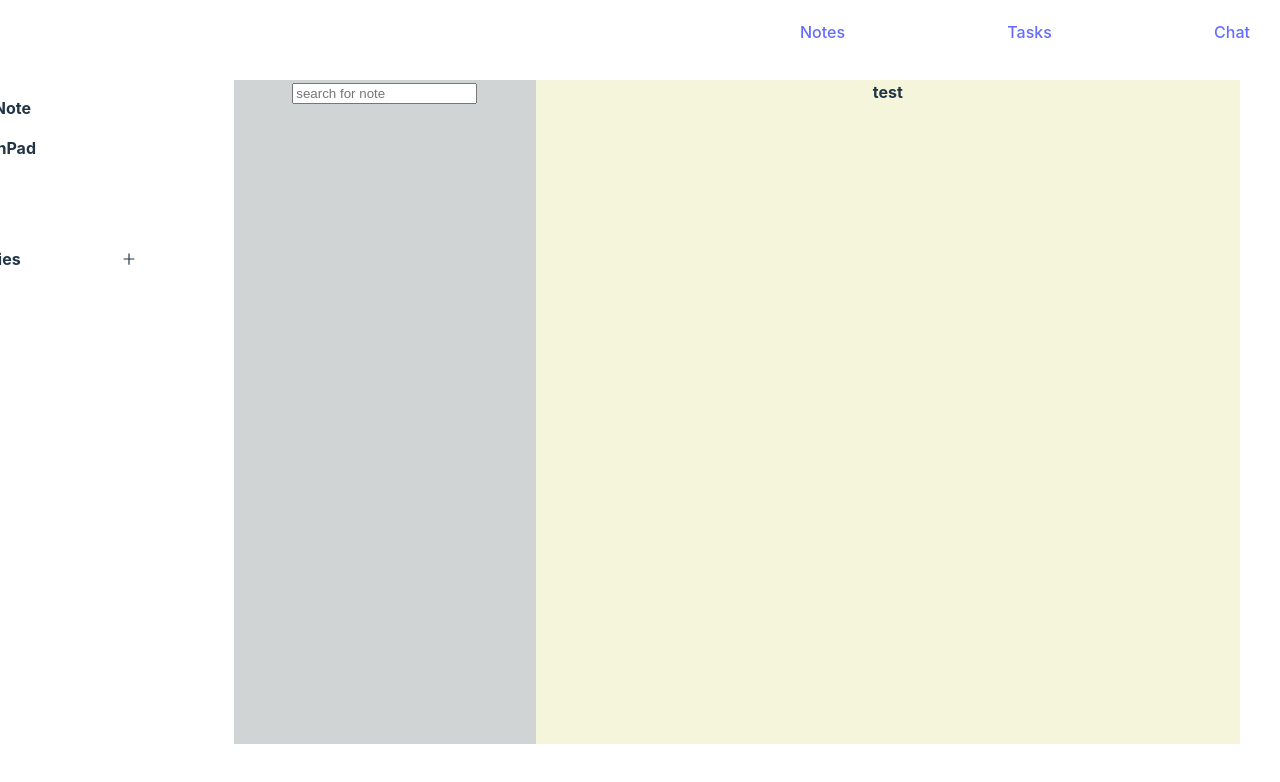
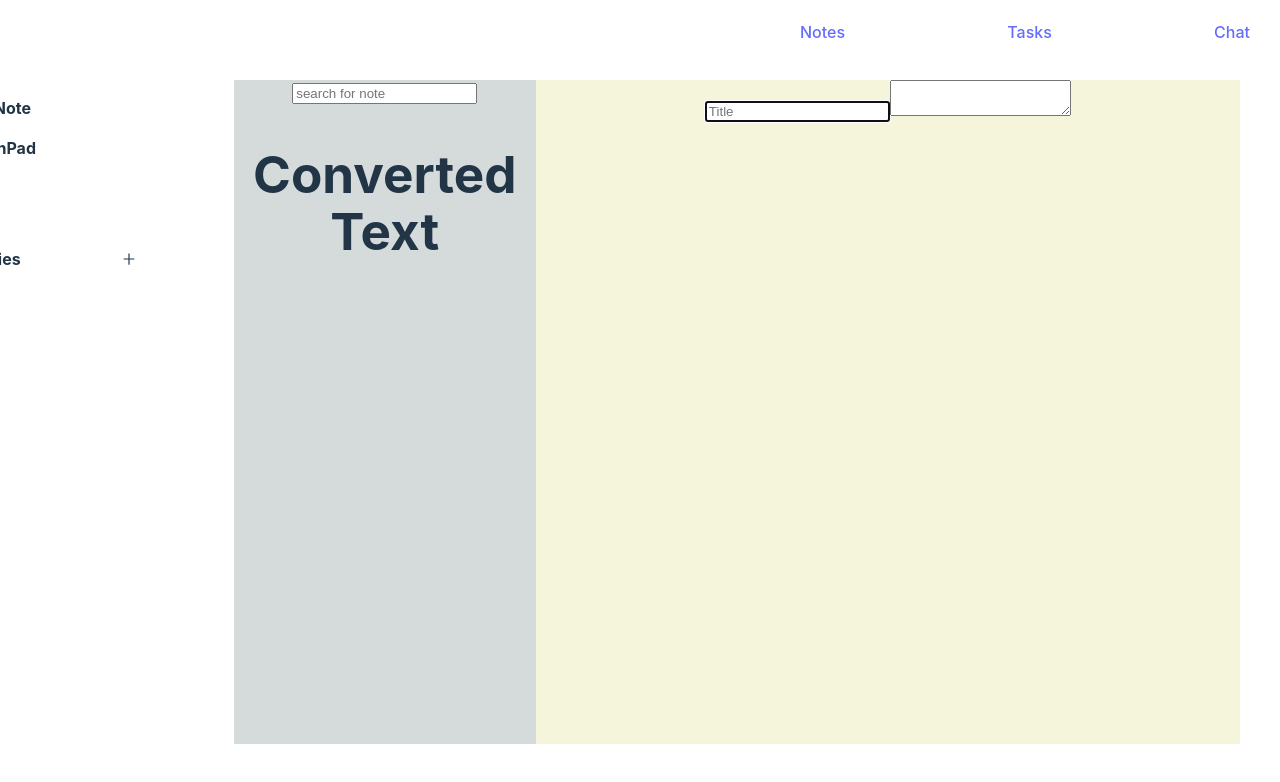
Before and after one commit to MarwenCode/MIND-3, a React (Vite) app in the folder client/: page /notes in a window 1280 px wide. Shown: the top 782 px of the page. Built offline with nearby package versions, Linux system fonts and the light colour scheme.

Commit message:
markdow notes with useContext

```diff
--- a/client/package.json
+++ b/client/package.json
@@ -14,6 +14,7 @@
     "react": "^18.2.0",
     "react-dom": "^18.2.0",
     "react-icons": "^4.8.0",
+    "react-markdown": "^8.0.5",
     "react-router-dom": "^6.8.2",
     "sass": "^1.58.3"
   },
--- a/client/src/App.jsx
+++ b/client/src/App.jsx
@@ -1,4 +1,4 @@
-import { useState } from 'react';
+import { useState, AppContext } from 'react';
 import { BrowserRouter as Router, Routes, Route } from "react-router-dom";
 import Register from './pages/register/Register';
 import Login from './pages/login/Login';
@@ -9,6 +9,7 @@ import Notes from './components/notes/Notes';
 import './App.scss'
 
 function App() {
+
 
 
   return (
--- a/client/src/components/notes/Notes.jsx
+++ b/client/src/components/notes/Notes.jsx
@@ -1,11 +1,25 @@
-import React from "react";
+import React, { useContext } from "react";
+import ReactMarkdown from "react-markdown";
 import { MdOutlineAdd, MdExpandMore } from "react-icons/md";
 import { FaPen } from "react-icons/fa";
 import { GoNote } from "react-icons/go";
 import { AiOutlinePlus } from "react-icons/ai";
 import "./notes.scss";
+import { AppContext } from "../../context/context";
 
 const Notes = () => {
+  const { markdownText, setMarkdownText, setMarkdownTitle, markdownTitle } = useContext(AppContext);
+  const markdownContent = `# ${markdownTitle}\n\n${markdownText}`;
+
+  const onInputChange = (e) => {
+    const newValue = e.currentTarget.value;
+    setMarkdownText(newValue);
+  };
+  const onInputChangeTitle = (e) => {
+    const newValue = e.currentTarget.value;
+    setMarkdownTitle(newValue);
+  };
+
   return (
     <div className="notes">
       <div className="right">
@@ -15,7 +29,6 @@ const Notes = () => {
             <span>New Note</span>
           </li>
           <li className="scratchpad">
-
             <FaPen className="pen" />
             <span>ScratchPad</span>
           </li>
@@ -24,39 +37,43 @@ const Notes = () => {
             <span>Notes</span>
           </li>
           <li className="categories">
-
-
             <summary className="more">
-
-              <MdExpandMore   /> Categories
-              <AiOutlinePlus className="plus"/>
-
-
-
+              <MdExpandMore /> Categories
+              <AiOutlinePlus className="plus" />
             </summary>
-
-
-
-
-
-
-
           </li>
-
         </ul>
       </div>
       <div className="center">
-        <input
+        <input type="text" placeholder="search for note" />
 
-        type="text"
-        placeholder="search for note"
+        <div className="result">
 
-        />
+        <section>
+      <h1>Converted Text</h1>
+
+      <ReactMarkdown>{markdownContent}</ReactMarkdown>
+
+    </section>
 
 
-
+        </div>
       </div>
-      <div className="left">test</div>
+      <div className="left">
+        <div className="markInput">
+          <section>
+            {/* <h1>Markdown Text</h1> */}
+            <input
+            className="title"
+            placeholder="Title"
+            type="text"
+            autoFocus={true}
+            onChange={onInputChangeTitle}
+          />
+            <textarea onChange={onInputChange} />
+          </section>
+        </div>
+      </div>
     </div>
   );
 };
--- a/client/src/components/notes/notes.scss
+++ b/client/src/components/notes/notes.scss
@@ -95,7 +95,7 @@
   }
   .center {
     flex: 3;
-    background-color: rgb(208, 212, 212);
+    background-color: rgb(213, 218, 219);
   }
   .left {
     flex: 7;
--- /dev/null
+++ b/client/src/context/context.jsx
@@ -0,0 +1,20 @@
+import React, { useState } from "react";
+
+export const AppContext = React.createContext();
+
+export const AppProvider = ({ children }) => {
+  const [markdownText, setMarkdownText] = useState("");
+  const [markdownTitle, setMarkdownTitle] = useState("");
+
+  return (
+    <AppContext.Provider
+      value={{
+        markdownText,
+        setMarkdownText,
+        markdownTitle,
+        setMarkdownTitle,
+      }}>
+      {children}
+    </AppContext.Provider>
+  );
+};
```
Also changed, not shown: client/src/main.jsx (+5 -2 lines), client/src/context/context.js (deleted), 1 other file (tests, documents, lock files or other folders).
